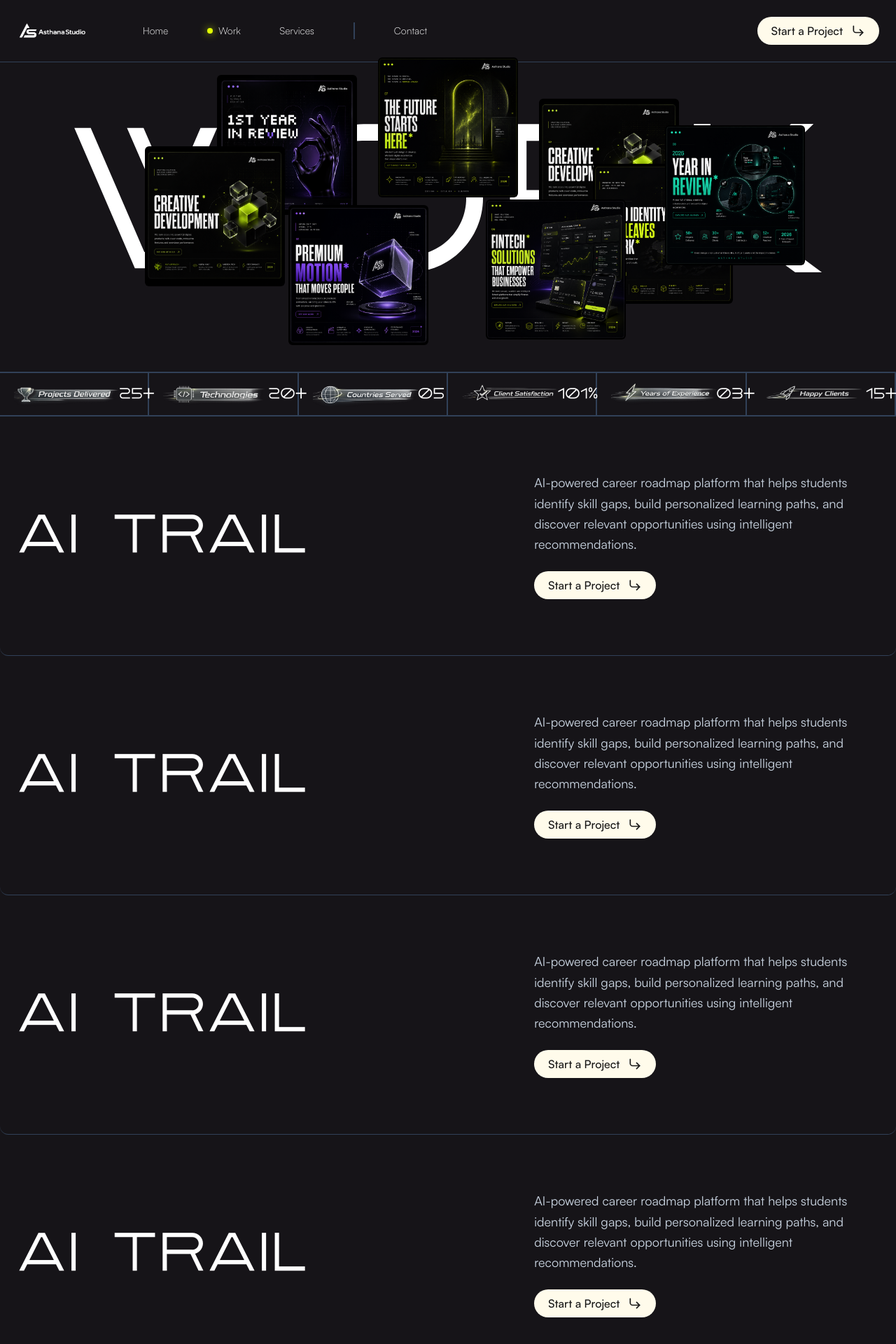
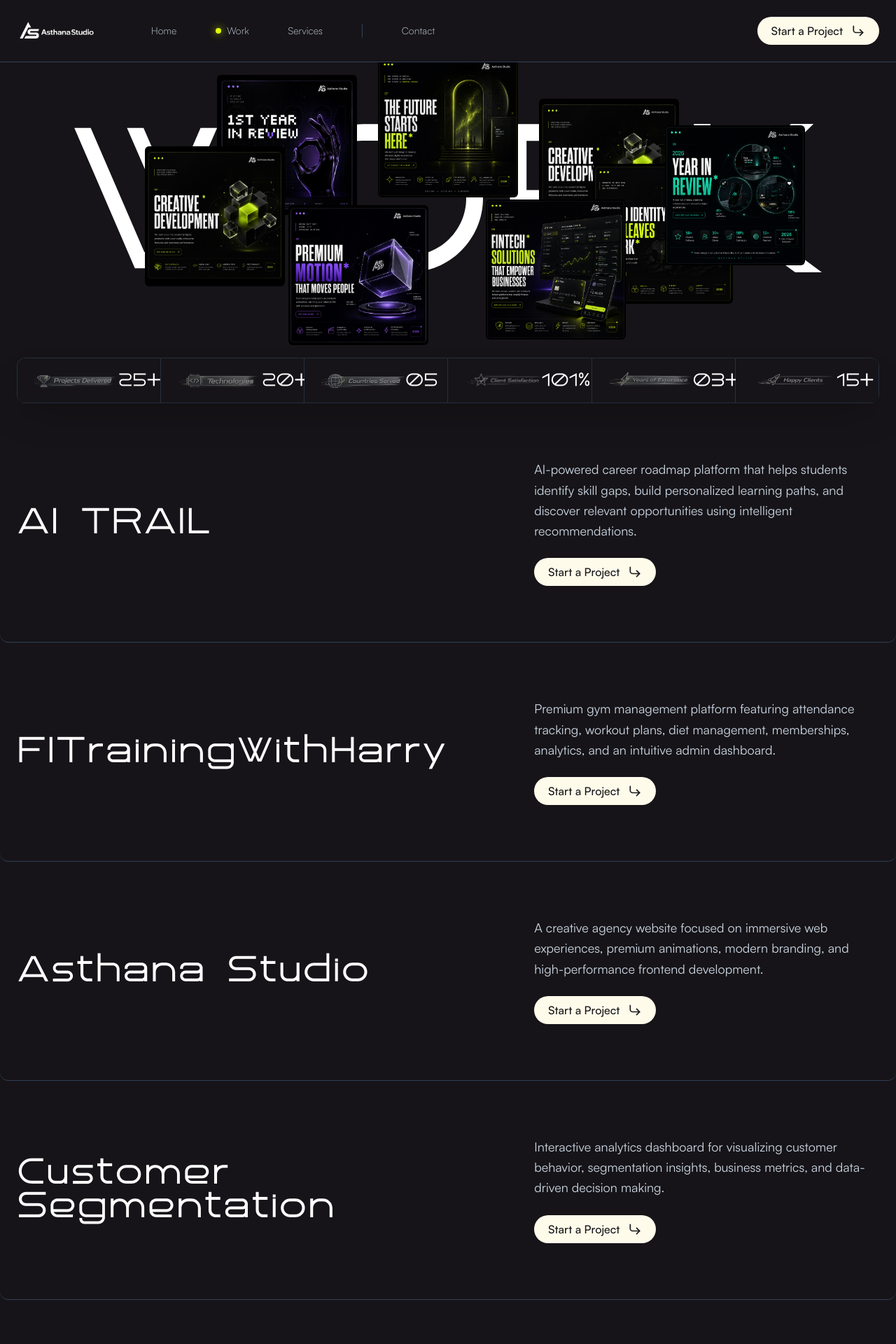
Before and after one commit to shobhitasthana1/asthana-studio, a React (Vite) app: page / in a window 1280 px wide. Shown: the top 1920 px of the page at 70% size. Built offline with nearby package versions, Linux system fonts and the light colour scheme.

Commit message:
ui: build interactive Products component with dynamic data mapping

```diff
--- a/src/components/Navbar.jsx
+++ b/src/components/Navbar.jsx
@@ -6,23 +6,24 @@
     const [isOpen, setIsOpen] = useState(false);
 
     return (
-        <div className="bg-[#161418] max-w-7xl mx-auto px-6 py-6 flex items-center md:gap-20 justify-between border-b border-slate-700 relative">
+        <div className="bg-[#161418] max-w-7xl mx-auto px-6 py-5 md:py-6 flex items-center md:gap-20 justify-between border-b border-slate-700 relative z-50">
 
             <div className="nav-left flex items-center gap-x-4 md:gap-x-10">
-                <img src={Logo} alt="Logo" className="w-25 mr-4 md:mr-10" />
+                <img src={Logo} alt="Logo" className="w-24 md:w-28 mr-4 md:mr-10 cursor-pointer" />
 
-                <div className="links hidden md:flex gap-14 text-white">
+                {/* Desktop Links */}
+                <div className="links hidden md:flex gap-14 text-slate-300">
                     {
                         ["Home", "Work", "Services", "", "Contact"].map((elem, idx) => {
                             return elem.length === 0 ? (
                                 <span
                                     key={idx}
-                                    className="w-0.5 h-6 bg-slate-700"
+                                    className="w-px h-5 bg-slate-700"
                                 ></span>
                             ) : (
                                 <a
                                     key={idx}
-                                    className="font-satoshi font-extralight text-sm flex items-center gap-2"
+                                    className="font-satoshi font-light text-sm flex items-center gap-2 hover:text-white transition-colors duration-300"
                                     href="#"
                                 >
                                     {idx === 1 && (
@@ -41,48 +42,55 @@
                 </div>
             </div>
 
+            {/* Desktop Button */}
             <div className="hidden md:block">
                 <Button />
             </div>
 
-            {/* Mobile Menu Icon */}
+            {/* Mobile Menu Hamburger Icon */}
             <button
-                className="md:hidden text-slate-300"
+                className="md:hidden text-slate-300 p-2 rounded-full hover:bg-white/5 transition-colors focus:outline-none"
                 onClick={() => setIsOpen(!isOpen)}
             >
-                <svg className="w-6 h-6" fill="none" stroke="currentColor" viewBox="0 0 24 24">
+                <svg className="w-7 h-7 transition-transform duration-300" fill="none" stroke="currentColor" viewBox="0 0 24 24">
                     {isOpen ? (
-                        <path strokeLinecap="round" strokeLinejoin="round" strokeWidth="2" d="M6 18L18 6M6 6l12 12" />
+                        <path strokeLinecap="round" strokeLinejoin="round" strokeWidth="1.5" d="M6 18L18 6M6 6l12 12" />
                     ) : (
-                        <path strokeLinecap="round" strokeLinejoin="round" strokeWidth="2" d="M4 6h16M4 12h16M4 18h16" />
+                        <path strokeLinecap="round" strokeLinejoin="round" strokeWidth="1.5" d="M4 7h16M4 12h16M4 17h16" />
                     )}
                 </svg>
             </button>
 
-            {/* Mobile Dropdown */}
+            {/* Mobile Dropdown (Glassmorphism effect) */}
             {isOpen && (
-                <div className="absolute top-full left-0 w-full bg-[#161418] border-b border-slate-700 md:hidden flex flex-col gap-4 p-6 z-50">
+                <div className="absolute top-full left-0 w-full bg-[#161418]/90 backdrop-blur-xl border-b border-slate-700 md:hidden flex flex-col px-6 py-8 shadow-2xl z-50 transition-all duration-300">
+
+                    <div className="flex flex-col gap-6 mb-8">
                         {["Home", "Work", "Services", "Contact"].map((elem, idx) => (
                             <a
                                 key={idx}
-                            className="font-satoshi font-extralight text-lg flex items-center gap-3 text-white"
+                                className="font-satoshi font-light text-2xl tracking-wide flex items-center gap-4 text-slate-200 hover:text-white transition-colors border-b border-slate-800/60 pb-4 last:border-none"
                                 href="#"
                                 onClick={() => setIsOpen(false)}
                             >
                                 {elem === "Work" && (
                                     <span
-                                    className="w-2 h-2 bg-[#E2FF03] rounded-full inline-block"
+                                        className="w-2.5 h-2.5 bg-[#E2FF03] rounded-full inline-block"
                                         style={{
-                                        boxShadow: "0 0 12px rgba(226, 255, 3, 0.8)",
+                                            boxShadow: "0 0 15px rgba(226, 255, 3, 0.9)",
                                         }}
                                     />
                                 )}
                                 {elem}
                             </a>
                         ))}
-                    <div className="mt-2 w-max">
+                    </div>
+
+                    {/* Centered Button on Mobile */}
+                    <div className="w-full flex justify-center">
                         <Button />
                     </div>
+
                 </div>
             )}
         </div>
--- a/src/components/Product.jsx
+++ b/src/components/Product.jsx
@@ -1,27 +1,26 @@
 import React from 'react';
 import Button from './Button';
 
-const Product = () => {
+const Product = ({ val }) => {
   return (
     <div className='w-full text-white'>
 
-      {/* Responsive container: flex-col on mobile, flex-row on desktop */}
       <div className='max-w-7xl mx-auto px-4 md:px-6 py-12 md:py-20 flex flex-col md:flex-row justify-between items-start md:items-center gap-8 md:gap-0 border-b border-slate-700 transition-colors duration-300 hover:bg-[#1a181c] rounded-xl'>
 
-        {/* Left Side: Title */}
         <div className="w-full md:w-1/2">
-          <h1 className='font-impasse text-5xl md:text-6xl lg:text-7xl font-semibold tracking-wide'>
-            AI TRAIL
+          <h1 className='font-impasse text-2xl md:text-3xl lg:text-5xl font-semibold tracking-wide'>
+            {val.title}
           </h1>
         </div>
 
-        {/* Right Side: Description & Button */}
         <div className="w-full md:w-1/2 lg:w-[40%] flex flex-col gap-6">
+          {/* Spelling theek kar di: description */}
           <p className='font-satoshi text-slate-300 text-base md:text-lg leading-relaxed'>
-            AI-powered career roadmap platform that helps students identify skill gaps, build personalized learning paths, and discover relevant opportunities using intelligent recommendations.
+            {val.description}
           </p>
 
           <div className="w-max">
+            {/* Yahan par tum chaho toh val.button pass kar sakte ho agar Button component dynamic text support karta hai */}
             <Button />
           </div>
         </div>
--- a/src/components/Products.jsx
+++ b/src/components/Products.jsx
@@ -1,19 +1,47 @@
-import React from 'react'
-import Product from './Product'
+import React from 'react';
+import Product from './Product';
 
 const Products = () => {
+  const sectionData = {
+    heading: "Selected Work",
+    bottomHeading: "Every project begins with strategy, continues with design, and ends with measurable impact.",
+    projects: [
+      {
+        title: "AI TRAIL",
+        description: "AI-powered career roadmap platform that helps students identify skill gaps, build personalized learning paths, and discover relevant opportunities using intelligent recommendations.",
+        button: "View Project",
+      },
+      {
+        title: "FITrainingWithHarry",
+        description: "Premium gym management platform featuring attendance tracking, workout plans, diet management, memberships, analytics, and an intuitive admin dashboard.",
+        button: "View Project",
+      },
+      {
+        title: "Asthana Studio",
+        description: "A creative agency website focused on immersive web experiences, premium animations, modern branding, and high-performance frontend development.",
+        button: "View Project",
+      },
+      {
+        title: "Customer Segmentation",
+        description: "Interactive analytics dashboard for visualizing customer behavior, segmentation insights, business metrics, and data-driven decision making.",
+        button: "View Project",
+      },
+      {
+        title: "Interactive Portfolio",
+        description: "A collection of experimental interfaces built with React, GSAP, Three.js, and modern web technologies to create engaging digital experiences.",
+        button: "Explore",
+      },
+    ],
+  };
+
   return (
     <div>
+      {/* sectionData ki jagah sectionData.projects par map chalana hai */}
+      {sectionData.projects.map((elem, idx) => {
+        return <Product key={idx} val={elem} />;
+      })}
+    </div>
+  );
+};
 
-      <Product />
-      <Product />
-      <Product />
-      <Product />
-      <Product />
-
-
-    </div>
-  )
-}
-
-export default Products
+export default Products;
--- a/src/components/Stripe.jsx
+++ b/src/components/Stripe.jsx
@@ -2,18 +2,18 @@
 
 const Stripe = ({ val }) => {
   return (
-    <div className="w-full sm:w-1/2 md:w-1/3 lg:w-1/6 h-16 px-4 lg:px-5 border-b-2 lg:border-y-2 border-r-2 border-slate-700 flex items-center justify-between">
+    <div className="group w-full sm:w-1/2 md:w-1/3 lg:w-1/6 h-16 px-6 border-b border-r border-slate-700/60 flex items-center justify-between bg-[#161418] hover:bg-white/5 transition-all duration-300 cursor-pointer">
 
       <div className="flex-1 flex items-center">
         <img
           src={val.url}
-          alt=""
-          className="max-w-30 lg:max-w-37.5 h-10 object-contain object-left select-none"
+          alt="Client/Stat Logo"
+          className="max-w-25 lg:max-w-30 h-8 object-contain object-left select-none opacity-50 group-hover:opacity-100 transition-opacity duration-500"
           draggable="false"
         />
       </div>
 
-      <span className="font-impasse text-xl font-bold text-white">
+      <span className="font-impasse text-xl md:text-2xl font-bold text-white group-hover:text-[#E2FF03] transition-colors duration-300">
         {val.number}
       </span>
 
--- a/src/components/Stripes.jsx
+++ b/src/components/Stripes.jsx
@@ -12,10 +12,12 @@
 
 const Stripes = () => {
   return (
-    <div className='flex flex-wrap justify-center items-center w-full mt-5'>
-      {data.map((elem, idx) => {
-        return <Stripe key={idx} val={elem} />;
-      })}
+    <div className='w-full px-4 md:px-6'>
+      <div className='max-w-7xl mx-auto flex flex-wrap items-center border-t border-l border-slate-700/60 rounded-xl overflow-hidden shadow-2xl'>
+        {data.map((elem, idx) => {
+          return <Stripe key={idx} val={elem} />;
+        })}
+      </div>
     </div>
   );
 };
```
Lines whose indentation alone changed are shown as unchanged.
